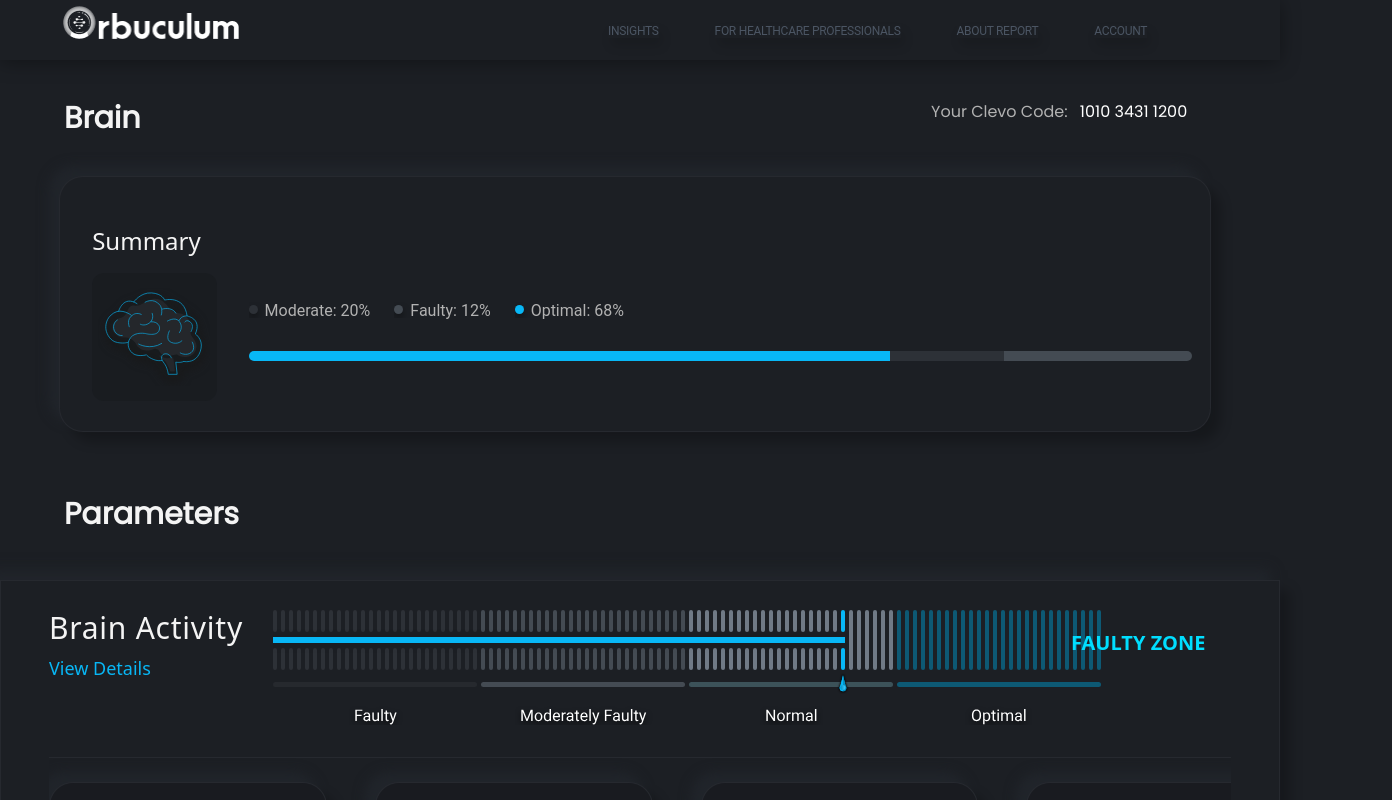
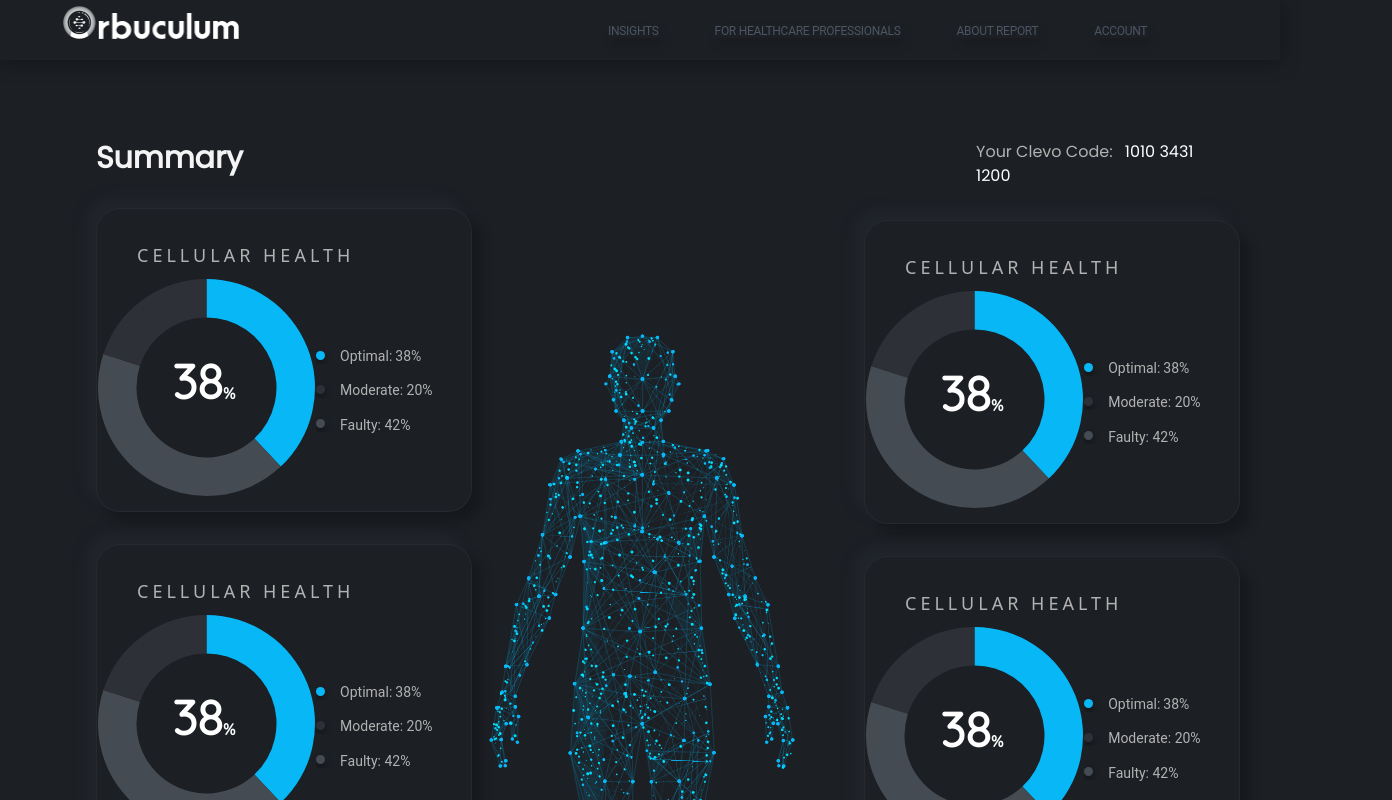
Before and after one commit to saachii-devs/orb-fe, a React (Create React App) app: page /Insights in a window 1280 px wide. Shown: the top 800 px of the page, 1392 px wide, since content can reach past the window. Built offline with nearby package versions, Linux system fonts and the light colour scheme.

Commit message:
added doughnut chart in summary

```diff
--- a/package.json
+++ b/package.json
@@ -7,7 +7,9 @@
     "@testing-library/jest-dom": "^5.17.0",
     "@testing-library/react": "^13.4.0",
     "@testing-library/user-event": "^13.5.0",
+    "chart.js": "^4.4.0",
     "react": "^18.2.0",
+    "react-chartjs-2": "^5.2.0",
     "react-dom": "^18.2.0",
     "react-scripts": "5.0.1",
     "react-svg": "^16.1.22",
--- a/src/App.js
+++ b/src/App.js
@@ -20,8 +20,8 @@
       {/* <Icon/> */}
       {/* <Factors/> */}
       {/* <Login/> */}
-      {/* <Insights/> */}
-      <SubParameters/>
+      <Insights/>
+      {/* <SubParameters/> */}
     </>
   );
 }
--- /dev/null
+++ b/src/components/Doughnut.js
@@ -0,0 +1,43 @@
+import {Doughnut} from 'react-chartjs-2';
+import {Chart, ArcElement} from 'chart.js'
+Chart.register(ArcElement);
+function DoughnutChart() {
+    const data = {
+        labels: ['Optimal','Faulty','Moderate'],
+        datasets: [
+            {
+                label: 'Attendance for Week 1',
+                data: [38,42,20],
+                borderColor: ['rgba(0,0,0,0)'],
+                backgroundColor: ['rgba(8,183,246,1)',
+                'rgba(68,75,83,1)',
+                'rgba(45,49,55,1)'],
+                // pointBackgroundColor: 'rgba(255,206,86,0.2)',
+            }
+
+        ]
+    }
+    const options = {
+
+        plugins: {
+            title: {
+                padding:{
+                    top:20,
+                    bottom:20
+                },
+                animation:{
+                    animateScale: true,
+                               }
+            }
+        },
+        cutout: 70,
+
+    }
+    return (
+        <div className=''>
+           <Doughnut data={data} options={options} />
+        </div>
+    )
+}
+
+export default DoughnutChart
--- a/src/components/Summary/Summary.js
+++ b/src/components/Summary/Summary.js
@@ -4,6 +4,7 @@
 import graydot from "../../assets/graydot.svg"
 import lightgraydot from "../../assets/lightgray.svg"
 import circle from "../../assets/circlegraph.svg"
+import DoughnutChart from '../Doughnut';
 
 const Summary= (props) => {
   return (
@@ -18,8 +19,8 @@
         <span className='text-[1rem]'>%</span>
       </div>
       <div className='flex'>
-      <div className='flex-grow w-[40%] h-full mt-2'>
-      <ReactSVG src={circle} className="w-full h-full z-1" />
+      <div className='flex-grow w-[40%] h-[40%] mt-2'>
+      <DoughnutChart/>
       </div>
       <div className='flex-grow w-[10%] h-full my-auto mr-12'>
       <div className='flex'>
```
Also changed, not shown: 1 other file (tests, documents, lock files or other folders).
